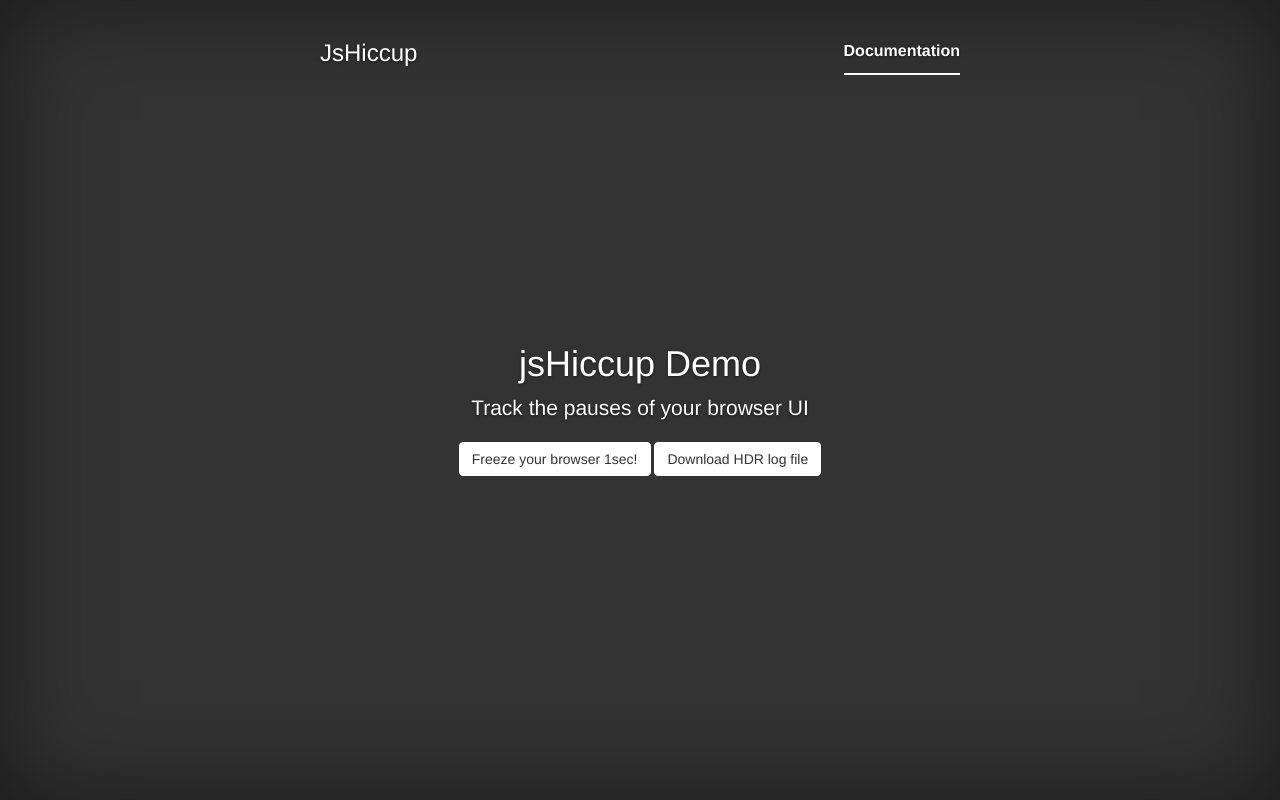
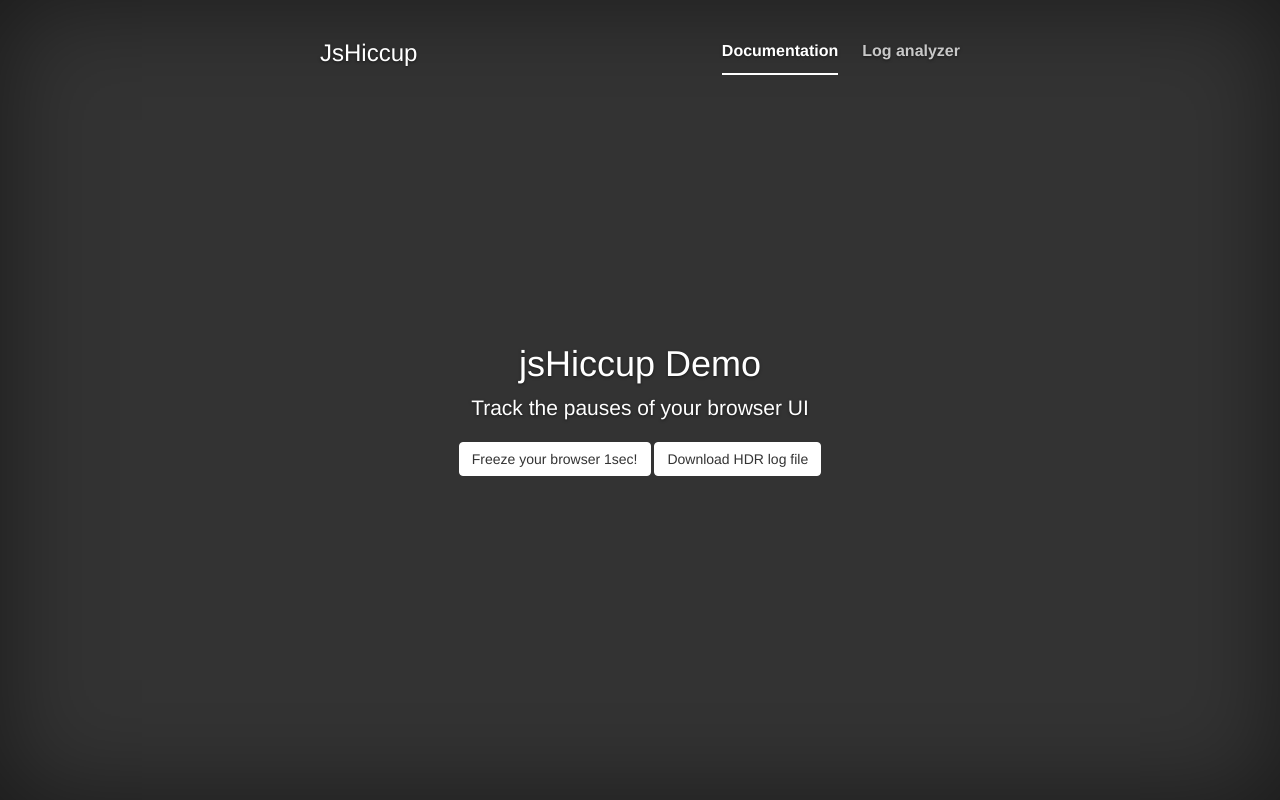
Before and after one commit to alexvictoor/jsHiccup, a plain HTML site: page index.html in a window 1280 px wide. Drawn offline with nearby package versions, Linux system fonts and the light colour scheme.

Commit message:
feat: add link to log analyzer

```diff
--- a/index.html
+++ b/index.html
@@ -34,6 +34,8 @@
                     <nav>
                         <ul class="nav masthead-nav">
                             <li class="active"><a href="https://github.com/alexvictoor/jsHiccup">Documentation</a></li>
+                            <li><a href="https://hdrhistogram.github.io/HdrHistogramJSDemo/logparser.html
+                                ">Log analyzer</a></li>
                         </ul>
                     </nav>
                 </div>
```
